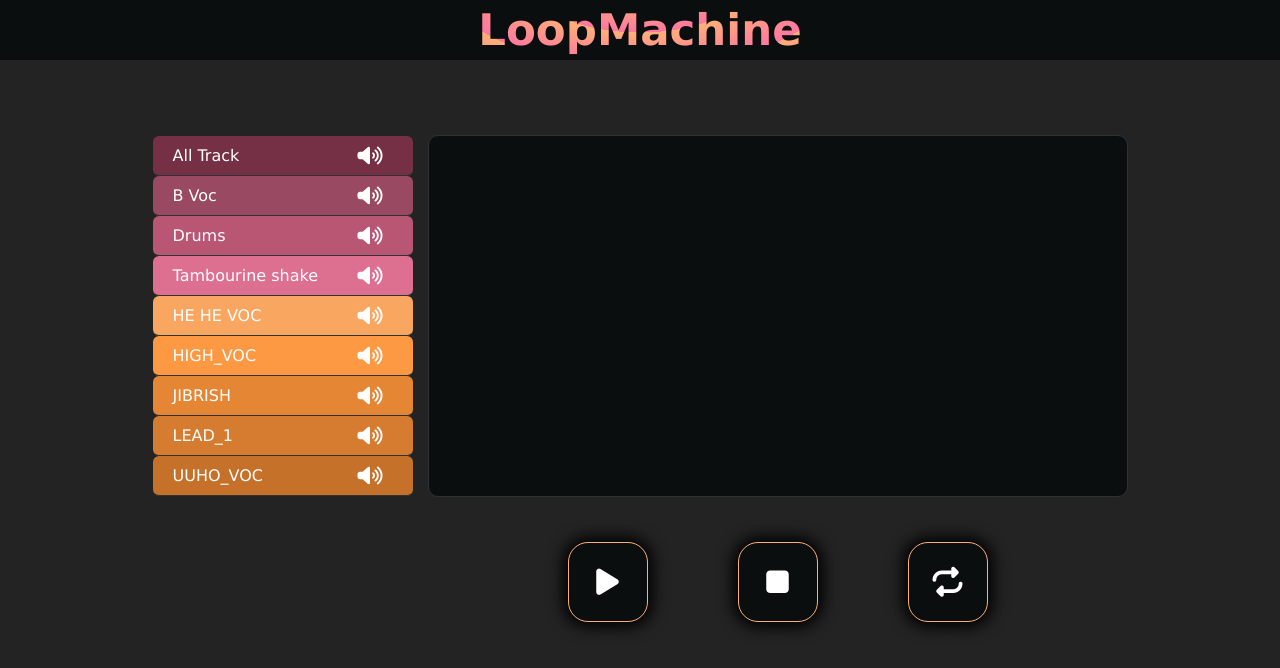
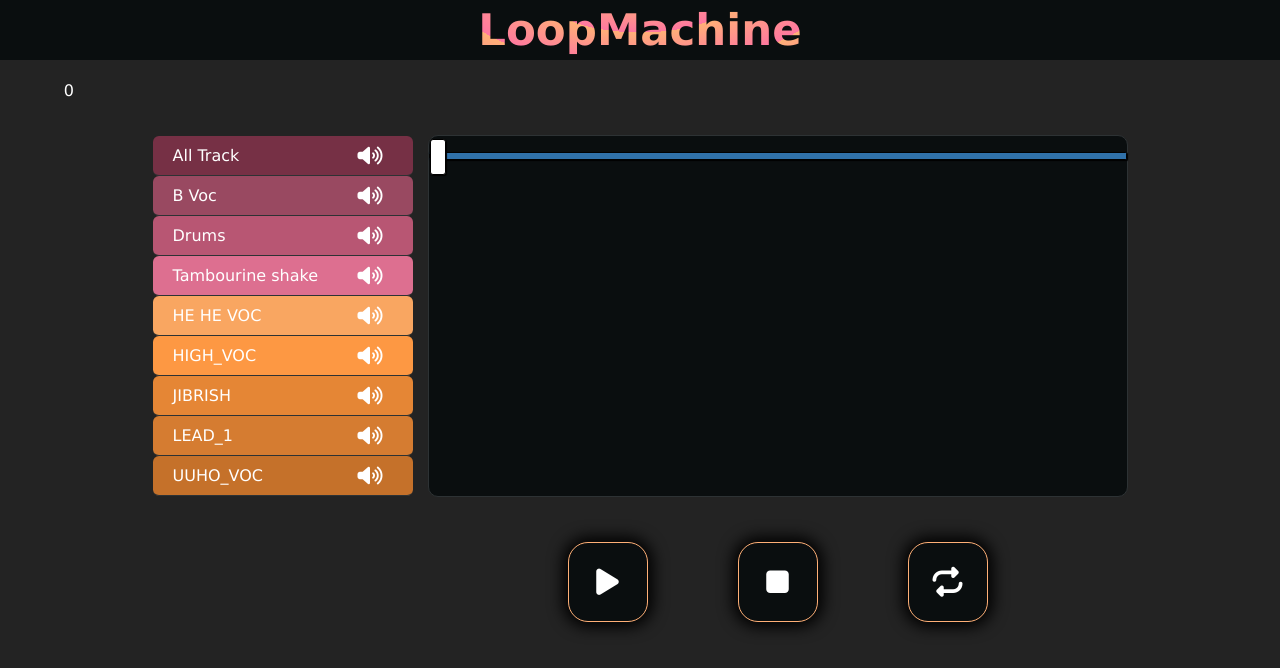
Before and after one commit to RoeeFurman/loopMachine, a Vue app: page / in a window 1280 px wide. Shown: the top 668 px of the page. Built offline with nearby package versions, Linux system fonts and the light colour scheme.

Commit message:
FEAT: cursor added

```diff
--- a/src/components/cursor-container.vue
+++ b/src/components/cursor-container.vue
@@ -1,15 +1,51 @@
 <template>
-  <div class="cursor-container"></div>
+  {{ cursorProgress }}
+  <div class="cursor-container">
+    <input
+      class="timeline"
+      type="range"
+      @input="onChangeCursor"
+      v-model="currTime"
+      min="0"
+      :max="soundDuration"
+      step="any"
+    />
+  </div>
 </template>
-
 <script>
 import itemPreview from "./item-preview.vue";
 
 export default {
   props: {},
+  data() {
+    return {
+      currTime: 0,
+    };
+  },
+  computed: {
+    soundDuration() {
+      return this.$store.getters.soundDuration;
+    },
+    cursorProgress() {
+      return this.$store.getters.cursorProgress;
+    },
+  },
   components: {
     itemPreview,
   },
-  methods: {},
+  methods: {
+    onChangeCursor() {
+      console.log(this.currTime);
+      this.$store.commit({ type: "onCursorMove", currTime: this.currTime });
+    },
+  },
+  watch: {
+    cursorProgress: {
+      handler() {
+        this.currTime = this.cursorProgress;
+      },
+      immediate: true,
+    },
+  },
 };
 </script>
--- a/src/components/item-preview.vue
+++ b/src/components/item-preview.vue
@@ -26,9 +26,14 @@ export default {
       sound: new Audio(`./sound/${this.item.fileURL}`),
     };
   },
-  mounted() {},
+  mounted() {
+    this.sound.addEventListener("timeupdate", this.updateProgress);
+  },
   components: {},
   computed: {
+    currentTimeTrack() {
+      return this.sound.currentTime;
+    },
     muteMode() {
       return this.item.isMuted;
     },
@@ -36,6 +41,9 @@ export default {
       return this.item.isMuted
         ? "fa-solid fa-volume-xmark"
         : "fa-solid fa-volume-high";
+    },
+    onCursorMovedTo() {
+      return this.$store.getters.cursorMovedTo;
     },
     isPlaying() {
       return this.$store.getters.isPlaying;
@@ -48,13 +56,20 @@ export default {
     },
   },
   methods: {
+    updateProgress(e) {
+      this.$store.commit({
+        type: "setProgress",
+        progress: e.srcElement.currentTime,
+      });
+    },
     stopSound() {
       this.sound.pause();
       this.sound.currentTime = 0;
     },
     toggleSound() {
-      if (this.isPlaying) this.sound.play();
-      else {
+      if (this.isPlaying) {
+        this.sound.play();
+      } else {
         this.sound.pause();
       }
     },
@@ -63,6 +78,13 @@ export default {
     },
   },
   watch: {
+    onCursorMovedTo: {
+      handler() {
+        this.sound.currentTime = this.onCursorMovedTo;
+        this.sound.play();
+      },
+      immediate: true,
+    },
     isPlaying: {
       handler() {
         this.toggleSound();
@@ -88,5 +110,8 @@ export default {
       immediate: true,
     },
   },
+  unmounted() {
+    this.sound.clearEventListener("timeupdate", this.updateProgress);
+  },
 };
 </script>
--- a/src/scss/components/_cursor-container.scss
+++ b/src/scss/components/_cursor-container.scss
@@ -10,4 +10,103 @@
     grid-template-rows: repeat(9, 40px);
     grid-template-columns: 100%;
     border: 1px solid $mainGray;
+
+    .timeline {
+        -webkit-appearance: none;
+        margin: 18px 0;
+        width: 100%;
+
+
+        &:focus {
+            outline: none;
+        }
+
+        &::-webkit-slider-runnable-track {
+            width: 100%;
+            height: 8.4px;
+            cursor: pointer;
+            box-shadow: 1px 1px 1px #000000, 0px 0px 1px #0d0d0d;
+            background: #3071a9;
+            border-radius: 1.3px;
+            border: 0.2px solid #010101;
+        }
+
+        &::-webkit-slider-thumb {
+            box-shadow: 1px 1px 1px #000000, 0px 0px 1px #0d0d0d;
+            border: 1px solid #000000;
+            height: 36px;
+            width: 16px;
+            border-radius: 3px;
+            background: #ffffff;
+            cursor: pointer;
+            -webkit-appearance: none;
+            margin-top: -14px;
+        }
+
+        &:focus::-webkit-slider-runnable-track {
+            background: #367ebd;
+        }
+
+        &::-moz-range-track {
+            width: 100%;
+            height: 8.4px;
+            cursor: pointer;
+            box-shadow: 1px 1px 1px #000000, 0px 0px 1px #0d0d0d;
+            background: #3071a9;
+            border-radius: 1.3px;
+            border: 0.2px solid #010101;
+        }
+
+        &::-moz-range-thumb {
+            box-shadow: 1px 1px 1px #000000, 0px 0px 1px #0d0d0d;
+            border: 1px solid #000000;
+            height: 36px;
+            width: 16px;
+            border-radius: 3px;
+            background: #ffffff;
+            cursor: pointer;
+        }
+
+        &::-ms-track {
+            width: 100%;
+            height: 8.4px;
+            cursor: pointer;
+            background: transparent;
+            border-color: transparent;
+            border-width: 16px 0;
+            color: transparent;
+        }
+
+        &::-ms-fill-lower {
+            background: #2a6495;
+            border: 0.2px solid #010101;
+            border-radius: 2.6px;
+            box-shadow: 1px 1px 1px #000000, 0px 0px 1px #0d0d0d;
+        }
+
+        &::-ms-fill-upper {
+            background: #3071a9;
+            border: 0.2px solid #010101;
+            border-radius: 2.6px;
+            box-shadow: 1px 1px 1px #000000, 0px 0px 1px #0d0d0d;
+        }
+
+        &::-ms-thumb {
+            box-shadow: 1px 1px 1px #000000, 0px 0px 1px #0d0d0d;
+            border: 1px solid #000000;
+            height: 36px;
+            width: 16px;
+            border-radius: 3px;
+            background: #ffffff;
+            cursor: pointer;
+        }
+
+        &:focus::-ms-fill-lower {
+            background: #3071a9;
+        }
+
+        &:focus::-ms-fill-upper {
+            background: #367ebd;
+        }
+    }
 }
--- a/src/store/modules/item-module.js
+++ b/src/store/modules/item-module.js
@@ -7,6 +7,9 @@ export default {
         isPlaying: false,
         isLooping: false,
         isStopped: false,
+        soundDuration: 17.487938,
+        cursorMovedTo: 0,
+        cursorProgress: 0
     },
     getters: {
         getItems(state) {
@@ -20,6 +23,15 @@ export default {
         },
         isStopped(state) {
             return state.isStopped
+        },
+        cursorMovedTo({ cursorMovedTo }) {
+            return cursorMovedTo
+        },
+        soundDuration({ soundDuration }) {
+            return soundDuration
+        },
+        cursorProgress({ cursorProgress }) {
+            return cursorProgress
         }
     },
     mutations: {
@@ -47,6 +59,13 @@ export default {
         setFilter(state, { filterBy }) {
             state.filterBy = filterBy;
         },
+        onCursorMove(state, { currTime }) {
+            console.log(currTime)
+            state.cursorMovedTo = currTime
+        },
+        setProgress(state, { progress }) {
+            state.cursorProgress = progress
+        }
     },
     actions: {
         togglePlaying({ commit, state }) {
```
